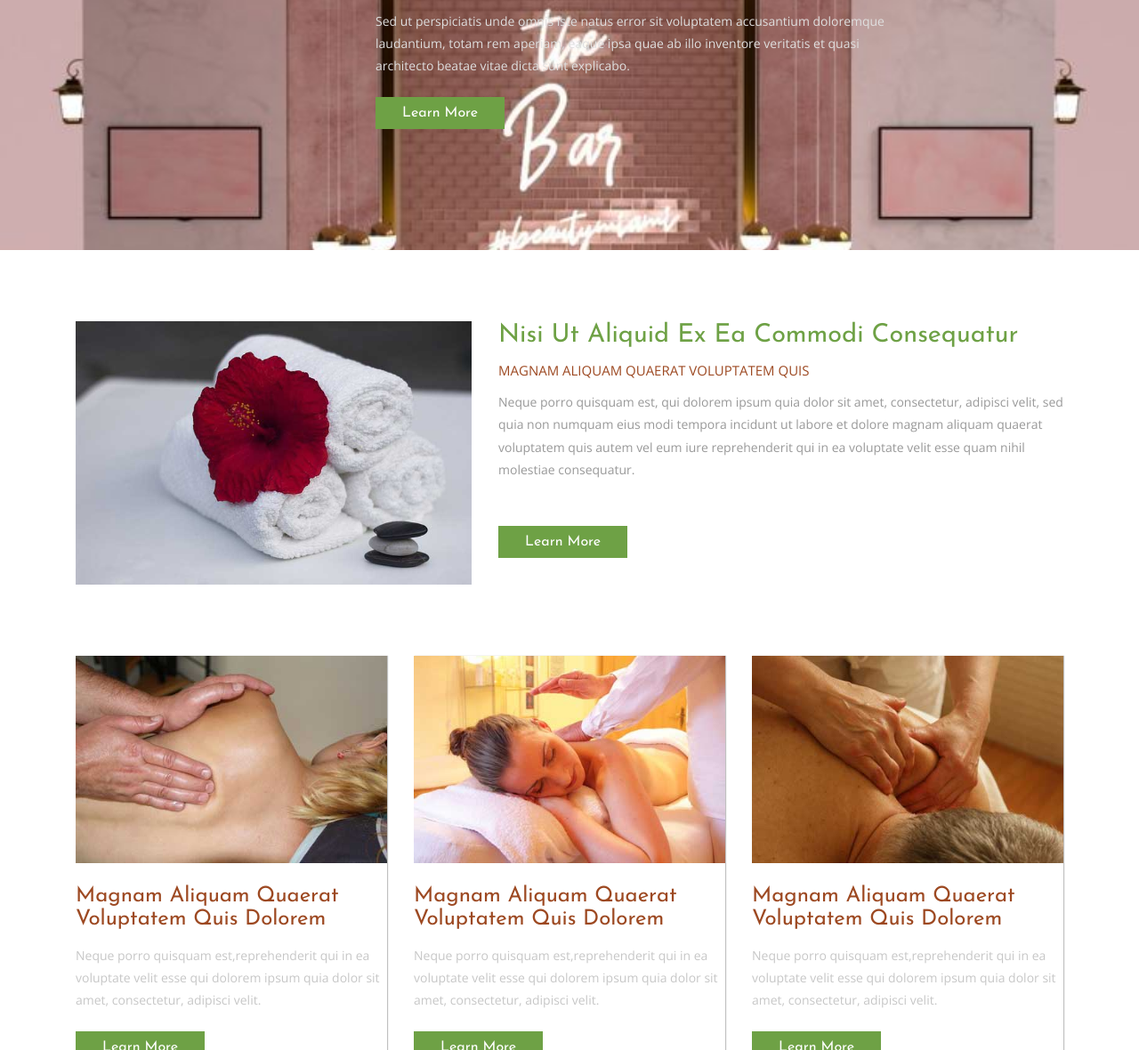
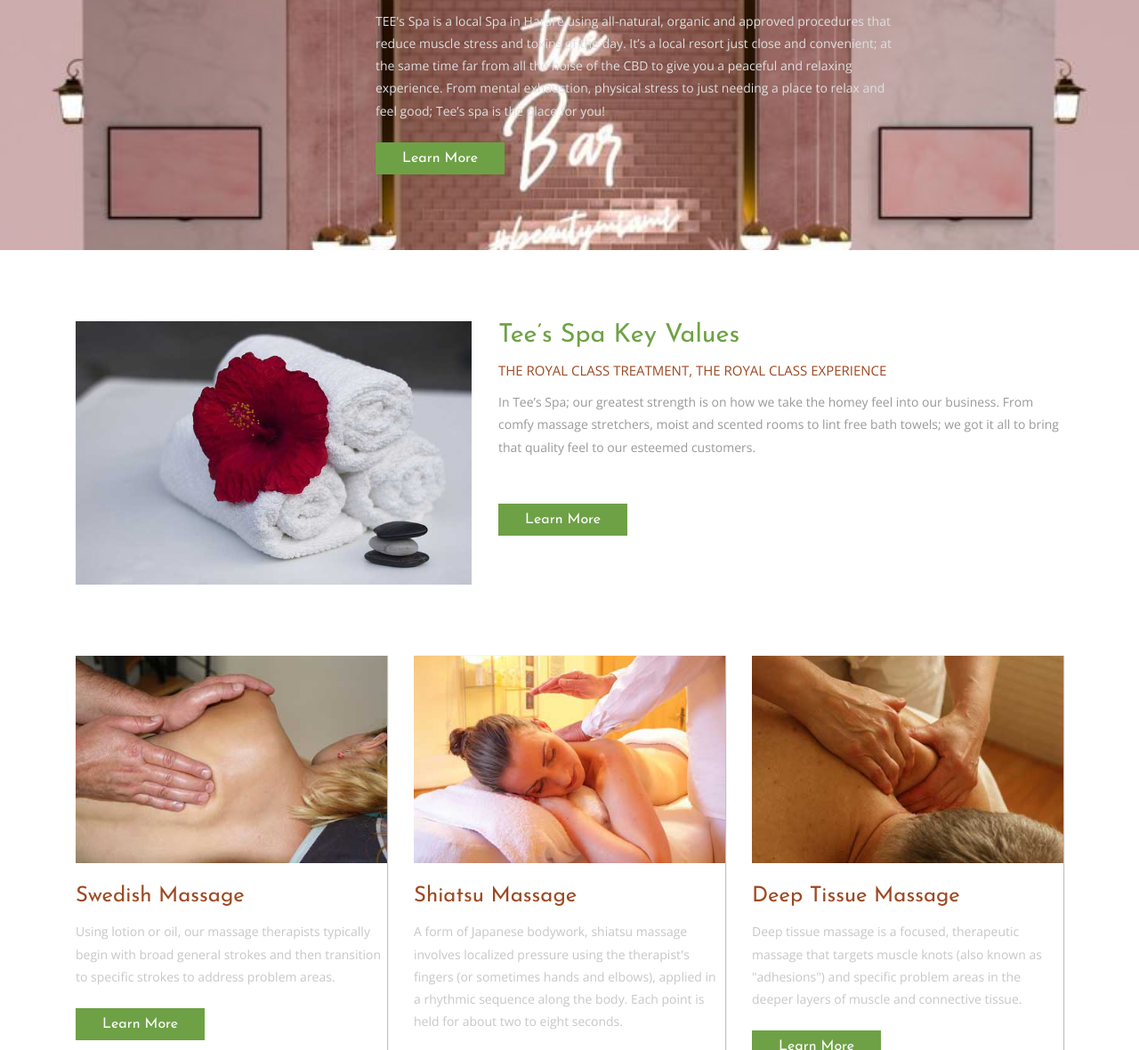
Before and after one commit to ConradK01/Tee-SpaOffical, a plain HTML site: page TeeSpa/index.html in a window 1280 px wide. Shown: the part 379-1559 px from the top of the page at 89% size. Drawn offline with nearby package versions, Linux system fonts and the light colour scheme.

Commit message:
Update index.html

```diff
--- a/TeeSpa/index.html
+++ b/TeeSpa/index.html
@@ -65,10 +65,7 @@ Smartphone Compatible web template, free webdesigns for Nokia, Samsung, LG, Sony
 			<!-- //header -->
 			<div class="banner-info">
 				<h1>Feeling The Life In A Different Way</h1>
-				<p>Sed ut perspiciatis unde omnis iste natus error sit voluptatem
-					accusantium doloremque laudantium, totam rem aperiam, eaque ipsa
-					quae ab illo inventore veritatis et quasi architecto beatae vitae
-					dicta sunt explicabo.</p>
+				<p>TEE's Spa is a local Spa in Harare using all-natural, organic and approved procedures that reduce muscle stress and toxins of the day. It’s a local resort just close and convenient; at the same time far from all the noise of the CBD to give you a peaceful and relaxing experience. From mental exhaustion, physical stress to just needing a place to relax and feel good; Tee’s spa is the place for you!</p>
 				<div class="more">
 					<a href="single.html">Learn More</a>
 				</div>
@@ -83,13 +80,9 @@ Smartphone Compatible web template, free webdesigns for Nokia, Samsung, LG, Sony
 				<img src="images/1.jpg" alt=" " class="img-responsive" />
 			</div>
 			<div class="col-md-7 banner-bottom-right">
-				<h3>nisi ut aliquid ex ea commodi consequatur</h3>
-				<h4>magnam aliquam quaerat voluptatem quis</h4>
-				<p>Neque porro quisquam est, qui dolorem ipsum quia dolor sit amet,
-					consectetur, adipisci velit, sed quia non numquam eius modi tempora
-					incidunt ut labore et dolore magnam aliquam quaerat voluptatem quis
-					autem vel eum iure reprehenderit qui in ea voluptate velit esse quam
-					nihil molestiae consequatur.</p>
+				<h3>Tee’s Spa Key Values</h3>
+				<h4>The royal class treatment, The royal class experience</h4>
+				<p>In Tee’s Spa; our greatest strength is on how we take the homey feel into our business. From comfy massage stretchers, moist and scented rooms to lint free bath towels; we got it all to bring that quality feel to our esteemed customers.</p>
 				<div class="more m1">
 					<a href="single.html">Learn More</a>
 				</div>
@@ -105,9 +98,8 @@ Smartphone Compatible web template, free webdesigns for Nokia, Samsung, LG, Sony
 				<div class="col-md-4 banner-bottom-3grid">
 					<div class="banner-bottom-3grd">
 						<img src="images/2.jpg" alt=" " class="img-responsive" />
-						<h3>magnam aliquam quaerat voluptatem quis dolorem</h3>
-						<p>Neque porro quisquam est,reprehenderit qui in ea voluptate velit esse qui dolorem ipsum quia dolor sit amet,
-							consectetur, adipisci velit.</p>
+						<h3>Swedish Massage</h3>
+						<p>Using lotion or oil, our massage therapists typically begin with broad general strokes and then transition to specific strokes to address problem areas.</p>
 						<div class="more m1">
 							<a href="single.html">Learn More</a>
 						</div>
@@ -116,9 +108,8 @@ Smartphone Compatible web template, free webdesigns for Nokia, Samsung, LG, Sony
 				<div class="col-md-4 banner-bottom-3grid">
 					<div class="banner-bottom-3grd">
 						<img src="images/3.jpg" alt=" " class="img-responsive" />
-						<h3>magnam aliquam quaerat voluptatem quis dolorem</h3>
-						<p>Neque porro quisquam est,reprehenderit qui in ea voluptate velit esse qui dolorem ipsum quia dolor sit amet,
-							consectetur, adipisci velit.</p>
+						<h3>Shiatsu Massage</h3>
+						<p>A form of Japanese bodywork, shiatsu massage involves localized pressure using the therapist's fingers (or sometimes hands and elbows), applied in a rhythmic sequence along the body. Each point is held for about two to eight seconds.</p>
 						<div class="more m1">
 							<a href="single.html">Learn More</a>
 						</div>
@@ -127,9 +118,8 @@ Smartphone Compatible web template, free webdesigns for Nokia, Samsung, LG, Sony
 				<div class="col-md-4 banner-bottom-3grid">
 					<div class="banner-bottom-3grd">
 						<img src="images/4.jpg" alt=" " class="img-responsive" />
-						<h3>magnam aliquam quaerat voluptatem quis dolorem</h3>
-						<p>Neque porro quisquam est,reprehenderit qui in ea voluptate velit esse qui dolorem ipsum quia dolor sit amet,
-							consectetur, adipisci velit.</p>
+						<h3>Deep Tissue Massage</h3>
+						<p>Deep tissue massage is a focused, therapeutic massage that targets muscle knots (also known as "adhesions") and specific problem areas in the deeper layers of muscle and connective tissue.</p>
 						<div class="more m1">
 							<a href="single.html">Learn More</a>
 						</div>
```
